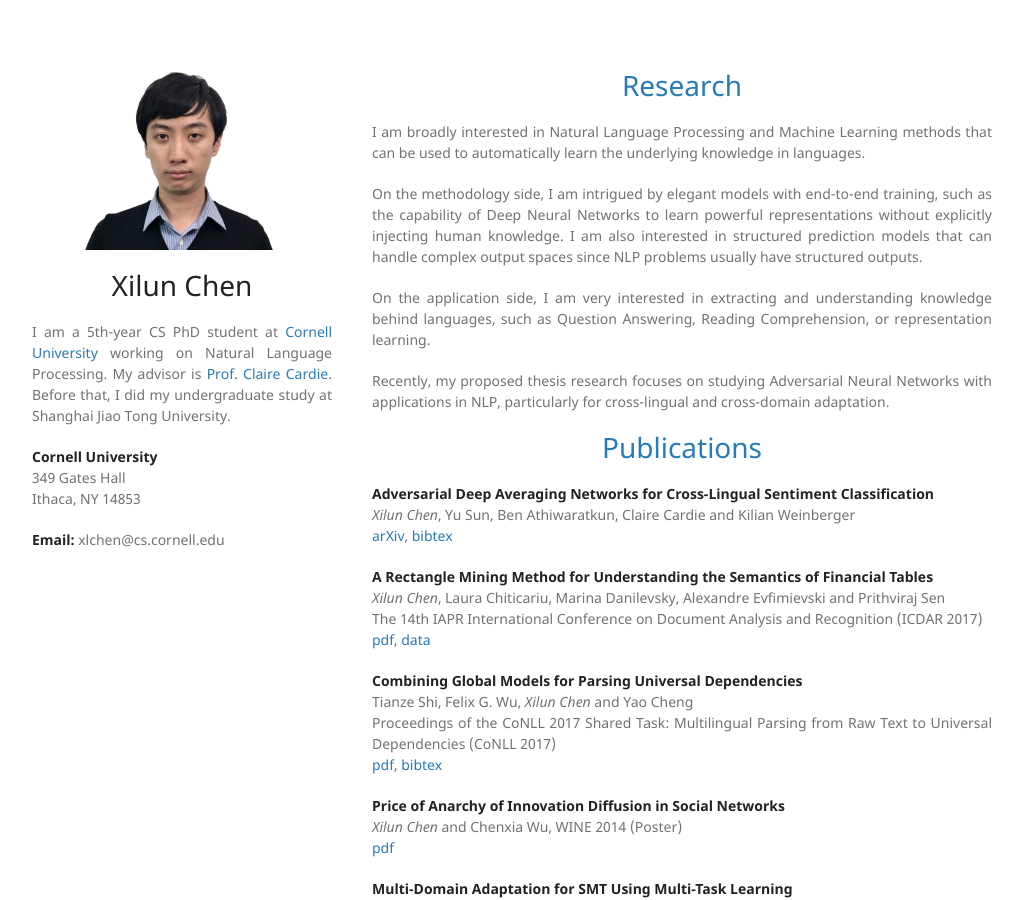
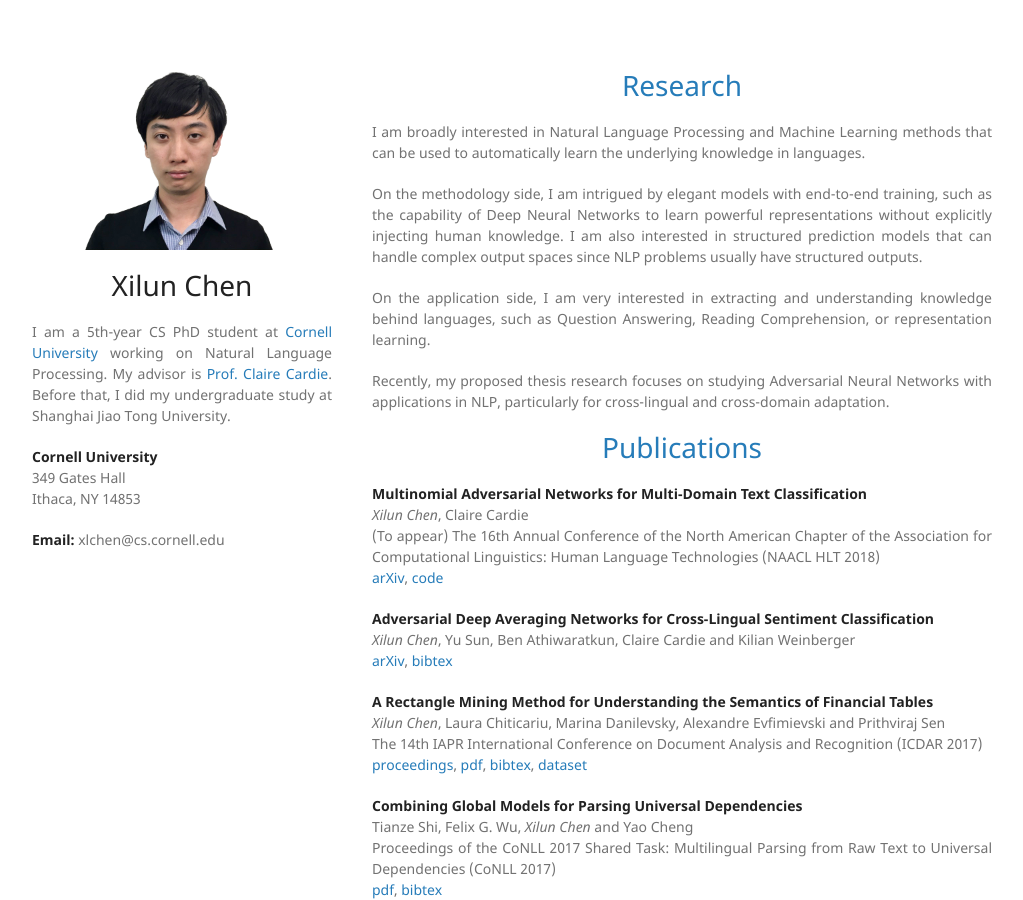
Before and after one commit to ccsasuke/ccsasuke.github.io, a Jekyll site: the page built from index.md, in a window 1280 px wide and 900 px high. Shown: the whole window, without its empty margins (128-1151 px from the left). Built offline with Jekyll 4.4.1, drawn with Linux system fonts in a browser that asks for light colours; nearby versions of some CDN libraries; our own code applies the rules of GitHub Pages for plain Markdown files.

Commit message:
Add MAN paper

```diff
--- a/index.md
+++ b/index.md
@@ -14,6 +14,11 @@ Recently, my proposed thesis research focuses on studying Adversarial Neural Net
 
 # [Publications](#publications)
 
+**Multinomial Adversarial Networks for Multi-Domain Text Classification**<br/>
+_Xilun Chen_, Claire Cardie<br/>
+(To appear) The 16th Annual Conference of the North American Chapter of the Association for Computational Linguistics: Human Language Technologies (NAACL HLT 2018)<br/>
+[arXiv](https://arxiv.org/abs/1802.05694), [code](https://github.com/ccsasuke/man)
+
 **Adversarial Deep Averaging Networks for Cross-Lingual Sentiment Classification**<br/>
 _Xilun Chen_, Yu Sun, Ben Athiwaratkun, Claire Cardie and Kilian Weinberger<br/>
 [arXiv](<https://arxiv.org/abs/1606.01614>), [bibtex](resources/bibtex/adan.bib)
@@ -21,7 +26,10 @@ _Xilun Chen_, Yu Sun, Ben Athiwaratkun, Claire Cardie and Kilian Weinberger<br/>
 **A Rectangle Mining Method for Understanding the Semantics of Financial Tables**<br/>
 _Xilun Chen_, Laura Chiticariu, Marina Danilevsky, Alexandre Evfimievski and Prithviraj Sen<br/>
 The 14th IAPR International Conference on Document Analysis and Recognition (ICDAR 2017)<br/>
-[pdf](resources/papers/TableExtraction.pdf), [data](resources/data/FinancialTableDataset.zip)
+[proceedings](http://ieeexplore.ieee.org/document/8269983/),
+[pdf](resources/papers/TableExtraction.pdf),
+[bibtex](resources/bibtex/remine.bib),
+[dataset](resources/data/FinancialTableDataset.zip)
 
 **Combining Global Models for Parsing Universal Dependencies**<br/>
 Tianze Shi, Felix G. Wu, _Xilun Chen_ and Yao Cheng<br/>
@@ -68,8 +76,6 @@ TA for [CS2110](https://www.cs.cornell.edu/courses/cs2110/2014fa): Object-Orient
 # [Miscellaneous](#misc)
 I cook on a daily basis when I'm stuck in Ithaca where good Chinese food is scarce.
 
-
-
 I do <span class="illustrations"><a href="#" data-toggle="modal" data-target="#archeryModal">archery</a></span> (mostly indoor Olympic-style recurve archery) in my spare time, and sometimes go skiing when weather permits.
 
 <div id="archeryModal" class="modal" role="dialog">
```
Also changed, not shown: 2 other files.
